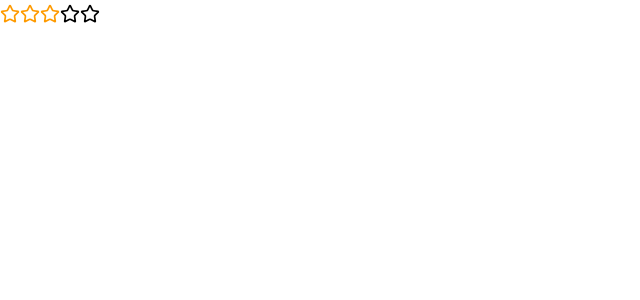
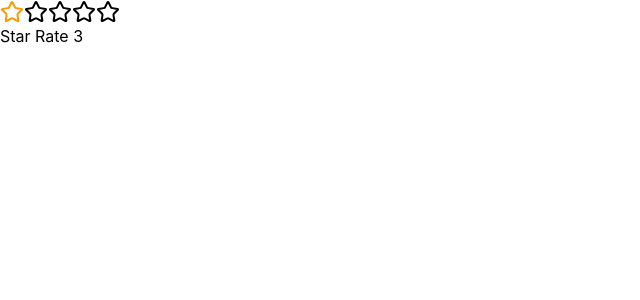
Before and after one commit to yiwenwangANU/playround_react, a React (Vite) app: page /17 in a window 1280 px wide. Shown: the top 300 px of the page, without its empty margins (0-640 px from the left). Built offline with nearby package versions, Linux system fonts and the light colour scheme.

Commit message:
re-write

```diff
--- a/src/App.tsx
+++ b/src/App.tsx
@@ -1,6 +1,6 @@
 import { createBrowserRouter } from "react-router";
 import { RouterProvider } from "react-router/dom";
-import StarRatingPage from "./pages/StarRatingPage/StarRatingPage";
+import StarRatingPage from "./pages/StarRatingPage";
 
 const router = createBrowserRouter([
   {
--- a/src/pages/StarRatingPage/StarRatingPage.tsx
+++ b/src/pages/StarRatingPage/StarRatingPage.tsx
@@ -1,17 +1,17 @@
 import { useState, type FC } from "react";
 import StarRating from "./components/StarRating/StarRating";
 
-const STARTING_STAR = 3;
-const MAX_STAR = 5;
-
+const INITIAL_RATE = 3;
 const StarRatingPage: FC = () => {
-  const [stars, setStars] = useState<number>(STARTING_STAR);
-  const handleSetStar = (stars: number) => {
-    setStars(stars);
-    console.log("stars: " + stars);
+  const [rate, setRate] = useState<number>(INITIAL_RATE);
+  const handleClickStar = (star: number) => {
+    setRate(star);
   };
   return (
-    <StarRating stars={stars} onSetStar={handleSetStar} maxStars={MAX_STAR} />
+    <>
+      <StarRating startRate={rate} maxStar={5} onClickStar={handleClickStar} />
+      <div>Star Rate {rate}</div>
+    </>
   );
 };
 
--- a/src/pages/StarRatingPage/components/StarRating/StarRating.tsx
+++ b/src/pages/StarRatingPage/components/StarRating/StarRating.tsx
@@ -1,26 +1,31 @@
 import { useState, type FC } from "react";
+import clsx from "clsx";
 import { Star } from "lucide-react";
-import clsx from "clsx";
 
 interface Props {
-  maxStars: number;
-  stars: number;
-  onSetStar: (star: number) => void;
+  startRate: number;
+  maxStar: number;
+  onClickStar: (star: number) => void;
 }
 
-const StarRating: FC<Props> = ({ maxStars, stars, onSetStar }) => {
-  const [hoverStar, setHoverStar] = useState<number | null>(null);
-  return Array.from({ length: maxStars }, (_, i) => (
-    <Star
-      onPointerEnter={() => setHoverStar(i + 1)}
-      onPointerLeave={() => setHoverStar(null)}
-      onPointerDown={() => onSetStar(i + 1)}
-      className={clsx("inline-block h-5 w-5", {
-        "text-amber-500":
-          (!hoverStar && i < stars) || (hoverStar && i < hoverStar),
-      })}
-    />
-  ));
+const StarRating: FC<Props> = ({ startRate, maxStar, onClickStar }) => {
+  const [hoverStar, setHoverStar] = useState<number>(0);
+  return (
+    <div className="flex">
+      {Array.from({ length: maxStar }, (_, i) => (
+        <Star
+          className={clsx({
+            "text-amber-500":
+              (hoverStar && i < hoverStar) || (!hoverStar && i < startRate),
+          })}
+          key={i}
+          onClick={() => onClickStar(i + 1)}
+          onPointerEnter={() => setHoverStar(i + 1)}
+          onPointerLeave={() => setHoverStar(0)}
+        />
+      ))}
+    </div>
+  );
 };
 
 export default StarRating;
--- a/src/pages/StarRatingPage/index.ts
+++ b/src/pages/StarRatingPage/index.ts
@@ -0,0 +1 @@
+export { default } from "./StarRatingPage";
```
